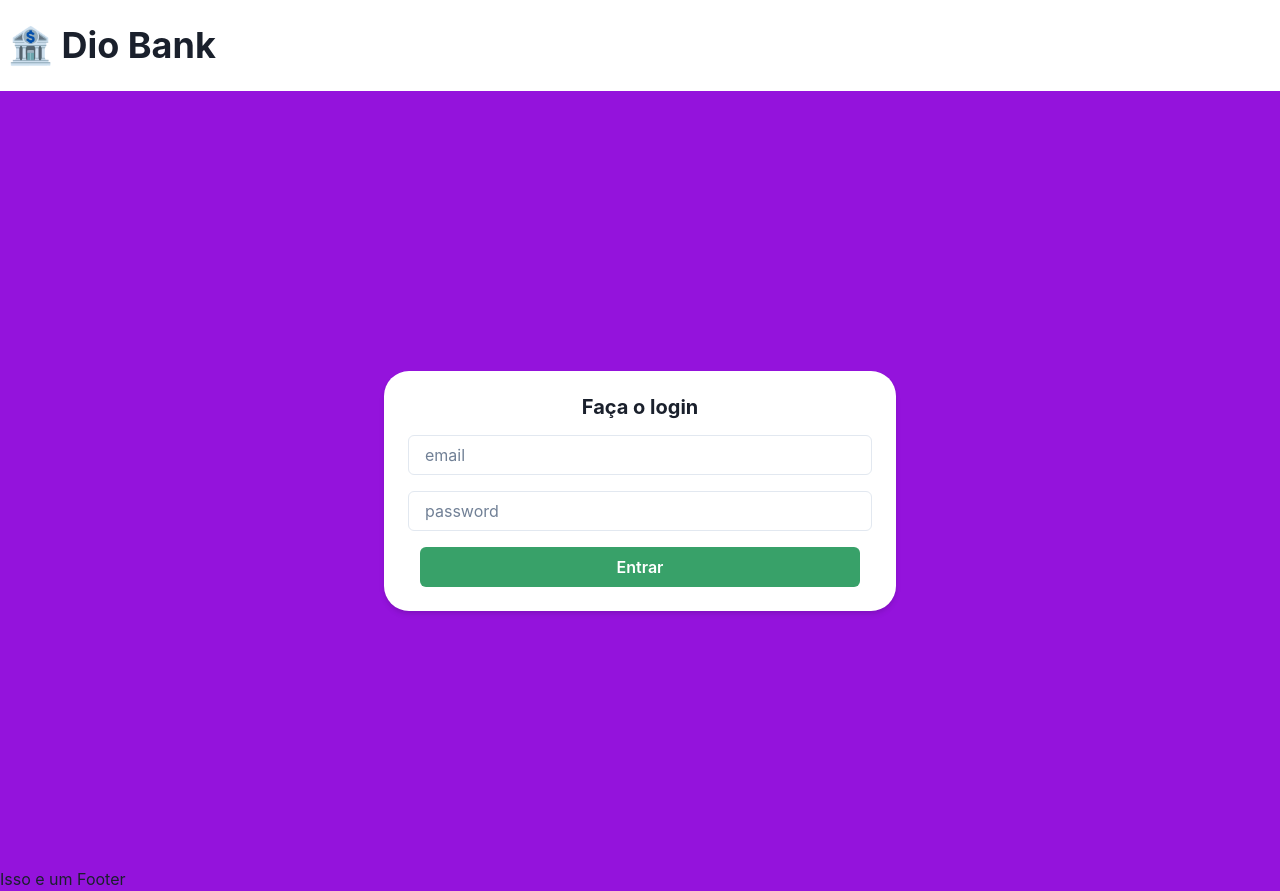
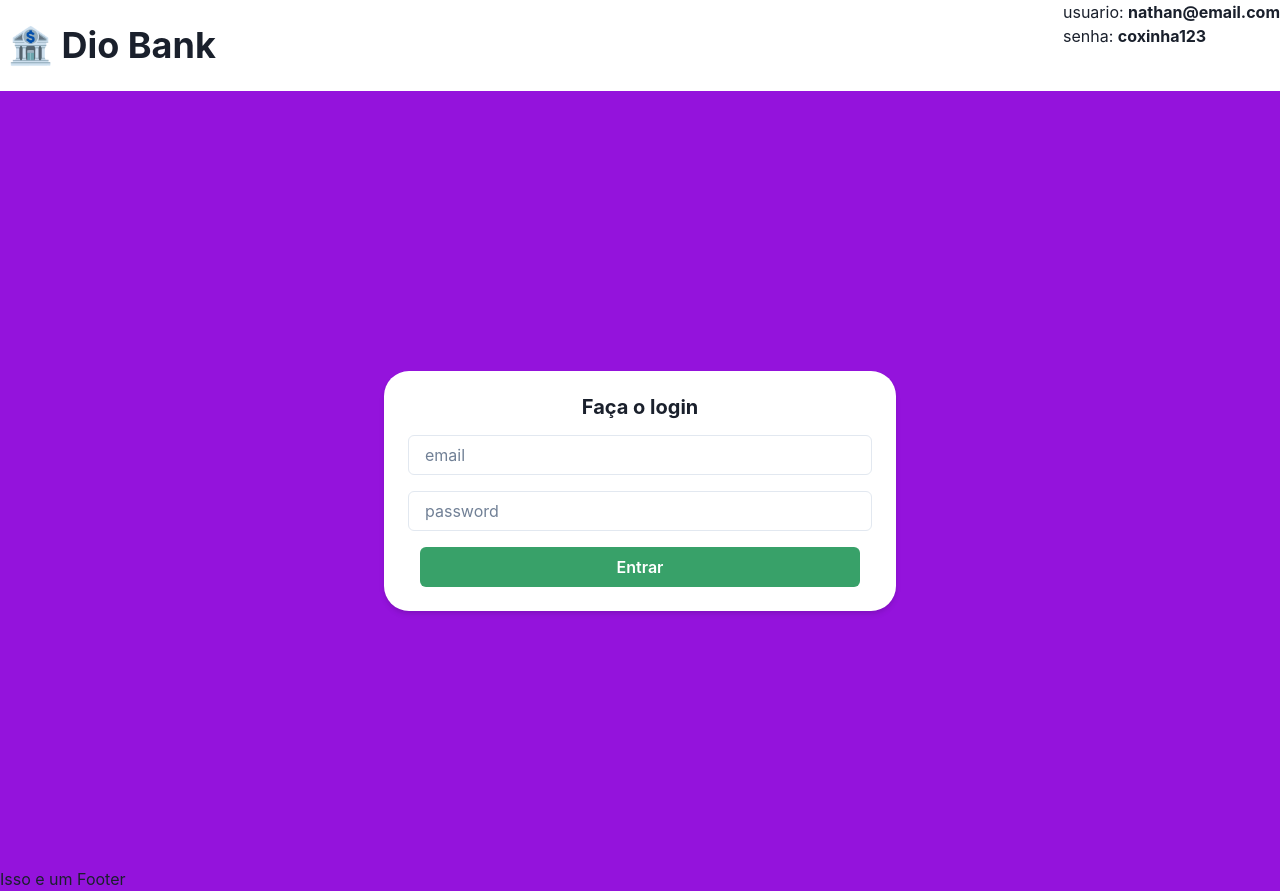
Before and after one commit to NathanNSS/DIO_typescript, a React (Vite) app: page / in a window 1280 px wide. Built offline with nearby package versions, Linux system fonts and the light colour scheme.

Commit message:
Update, expondo credencias para logar

```diff
--- a/src/pages/Home.tsx
+++ b/src/pages/Home.tsx
@@ -71,6 +71,10 @@ export default function Home() {
                     </Button>
                 </Center>
             </Card>
+            <Box style={{position:"absolute", top:0, right:0}}>
+                <p>usuario: <b>nathan@email.com</b></p>
+                <p>senha: <b>coxinha123</b></p>
+            </Box>
         </Box>
     )
 }
```
